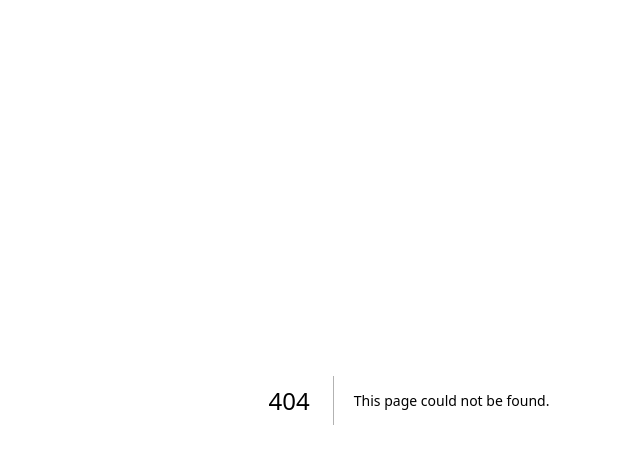
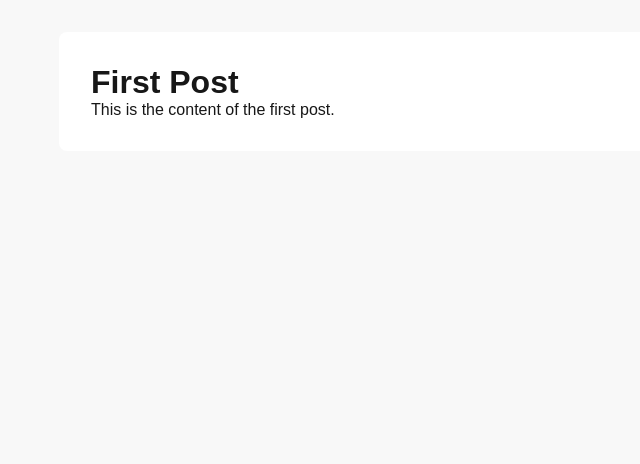
Before and after one commit to zsolt115/the-restaurant, a Next.js app: page /posts/first-post in a window 1280 px wide. Before the commit this address had no page. Shown: the top 464 px of the page, without its empty margins (231-871 px from the left). Built offline with nearby package versions, Linux system fonts and the light colour scheme.

Commit message:
learning

```diff
--- /dev/null
+++ b/src/app/api/hello/route.ts
@@ -0,0 +1,5 @@
+import { NextResponse } from 'next/server';
+
+export async function GET() {
+  return NextResponse.json({ message: 'Hello from API route!' });
+}
--- a/src/app/globals.scss
+++ b/src/app/globals.scss
@@ -0,0 +1,18 @@
+body {
+  font-family: sans-serif;
+  background: #f8f8f8;
+  padding: 2rem;
+}
+
+main {
+  background: white;
+  padding: 2rem;
+  border-radius: 8px;
+  max-width: 700px;
+  margin: 0 auto;
+}
+
+a {
+  color: #0070f3;
+  text-decoration: none;
+}
--- /dev/null
+++ b/src/app/posts/[slug]/page.tsx
@@ -0,0 +1,19 @@
+import { posts } from '@/lib/posts';
+import { notFound } from 'next/navigation';
+
+type Props = {
+  params: { slug: string };
+};
+
+export default async function PostPage({ params }: Props) {
+  const post = posts.find(p => p.slug === params.slug);
+
+  if (!post) return notFound();
+
+  return (
+    <main>
+      <h1>{post.title}</h1>
+      <p>{post.content}</p>
+    </main>
+  );
+}
--- /dev/null
+++ b/src/lib/posts.ts
@@ -0,0 +1,14 @@
+export const posts = [
+  {
+    id: '1',
+    title: 'First Post',
+    slug: 'first-post',
+    content: 'This is the content of the first post.'
+  },
+  {
+    id: '2',
+    title: 'Second Post',
+    slug: 'second-post',
+    content: 'Here’s what the second post says.'
+  }
+];
```
Also changed, not shown: src/app/about/page.tsx (added, +9 -0 lines), src/app/page.tsx (+34 -14 lines).
